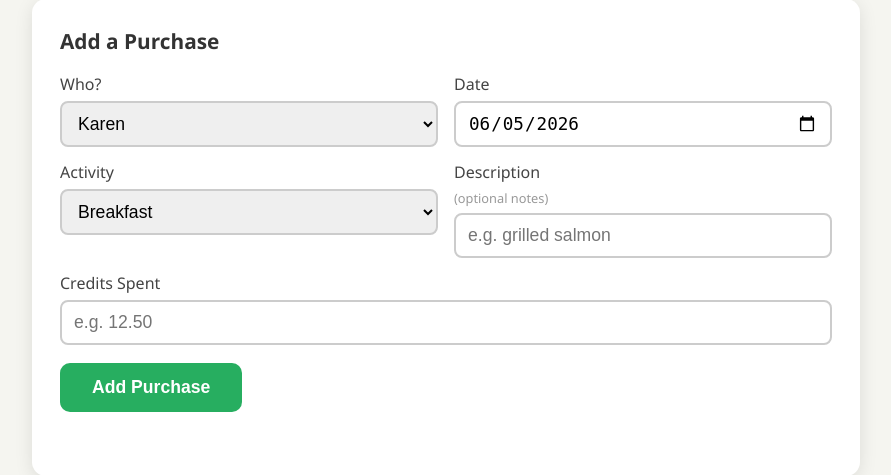
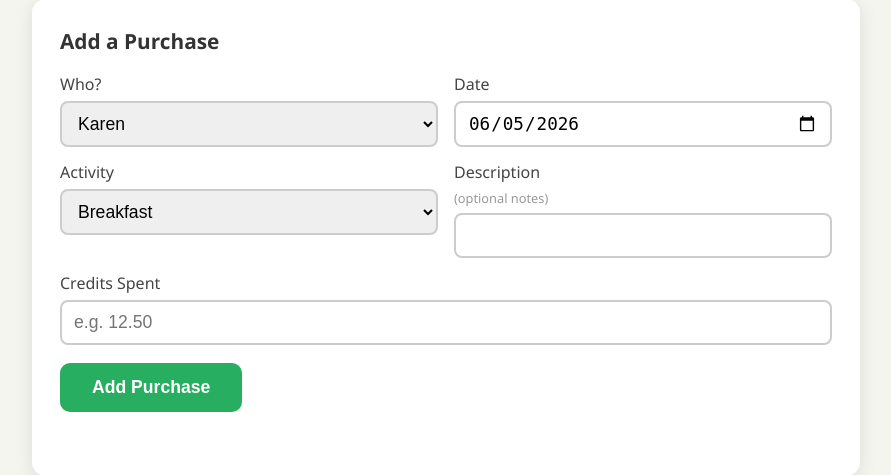
Before and after one commit to webmarketingdesigns/my-seo-app, a Flask app: page / in a window 1280 px wide. Shown: the part 482-957 px from the top of the page, without its empty margins (194-1085 px from the left). Run offline with Flask 3, Linux system fonts and the light colour scheme; data that the repository does not hold is empty.

Commit message:
Remove Visitor activity option and clear description placeholder
https://claude.ai/code/session_016eKp9vuxLCZxN1cVLC1JXU

```diff
--- a/src/templates/index.html
+++ b/src/templates/index.html
@@ -78,11 +78,10 @@
               <option value="Breakfast">Breakfast</option>
               <option value="Lunch">Lunch</option>
               <option value="Dinner">Dinner</option>
-              <option value="Visitor">Visitor</option>
             </select>
           </label>
           <label>Description <span class="optional">(optional notes)</span>
-            <input type="text" id="txnDesc" placeholder="e.g. grilled salmon" maxlength="200" />
+            <input type="text" id="txnDesc" placeholder="" maxlength="200" />
           </label>
         </div>
         <div class="form-row">
```
